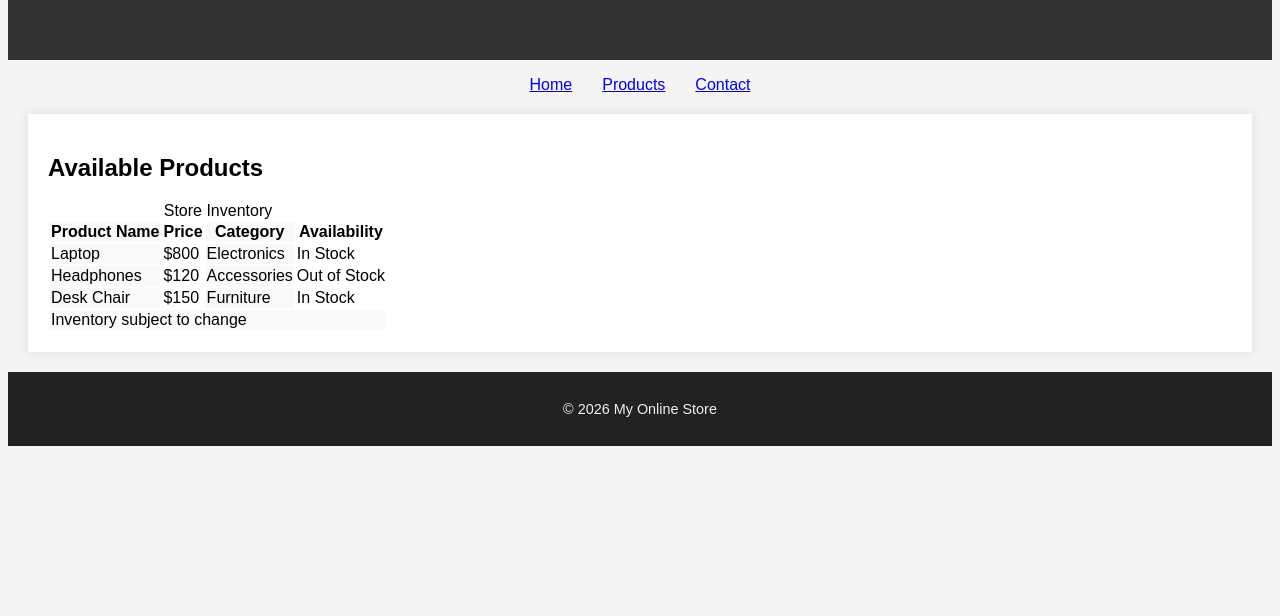
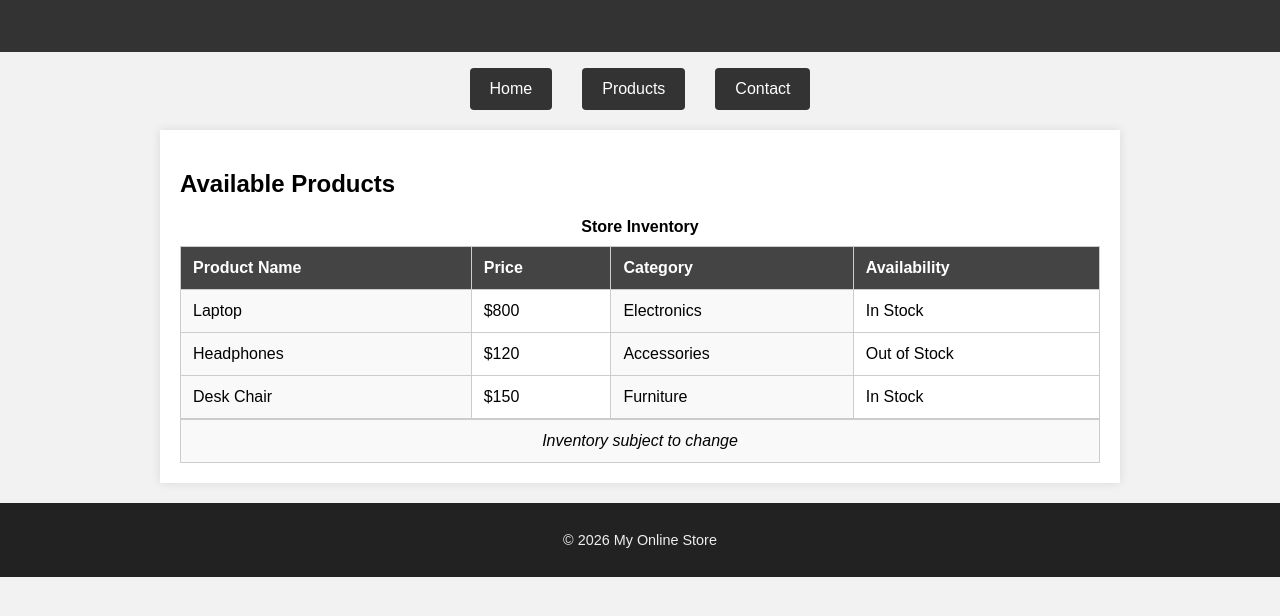
Before and after one commit to Albbro7342/SDC260P, a plain HTML site: page storefront.html in a window 1280 px wide. Shown: the part 148-764 px from the top of the page. Drawn offline with Linux system fonts and the light colour scheme.

Commit message:
styles.css

```diff
--- a/styles.css
+++ b/styles.css
@@ -16,9 +16,11 @@
   justify-content: center;
   padding: 0;
 }
+
 nav ul li {
   margin: 0 15px;
 }
+
 nav ul li a:hover {
   color: yellow;
   background-color: #555;
@@ -36,3 +38,80 @@
   color: #eee;
   padding: 15px;
 }
+
+/* Reset body */
+body {
+  margin: 0;
+  padding: 0;
+  font-family: Arial, sans-serif;
+  background-color: #f2f2f2;
+}
+
+/* Main layout */
+main {
+  max-width: 960px;
+  margin: 0 auto;
+}
+
+/* Sections */
+section {
+  padding: 20px;
+  background-color: #ffffff;
+  margin: 20px 0;
+  box-shadow: 0 0 10px rgba(0, 0, 0, 0.1);
+}
+
+/* Navigation */
+nav ul {
+  display: flex;
+  justify-content: center;
+  list-style: none;
+  padding: 0;
+}
+
+nav li {
+  margin: 0 15px;
+}
+
+nav a {
+  display: block;
+  text-decoration: none;
+  color: white;
+  background-color: #333;
+  padding: 12px 20px;
+  border-radius: 4px;
+  transition: background-color 0.3s;
+}
+
+nav a:hover {
+  background-color: #555;
+}
+
+/* Table styling */
+table {
+  width: 100%;
+  border-collapse: collapse;
+  margin-top: 15px;
+}
+
+caption {
+  margin-bottom: 10px;
+  font-weight: bold;
+}
+
+th, td {
+  border: 1px solid #ccc;
+  padding: 12px;
+  text-align: left;
+}
+
+thead {
+  background-color: #444;
+  color: white;
+}
+
+tfoot td {
+  text-align: center;
+  font-style: italic;
+  border-top: 2px solid #ccc;
+}
```
